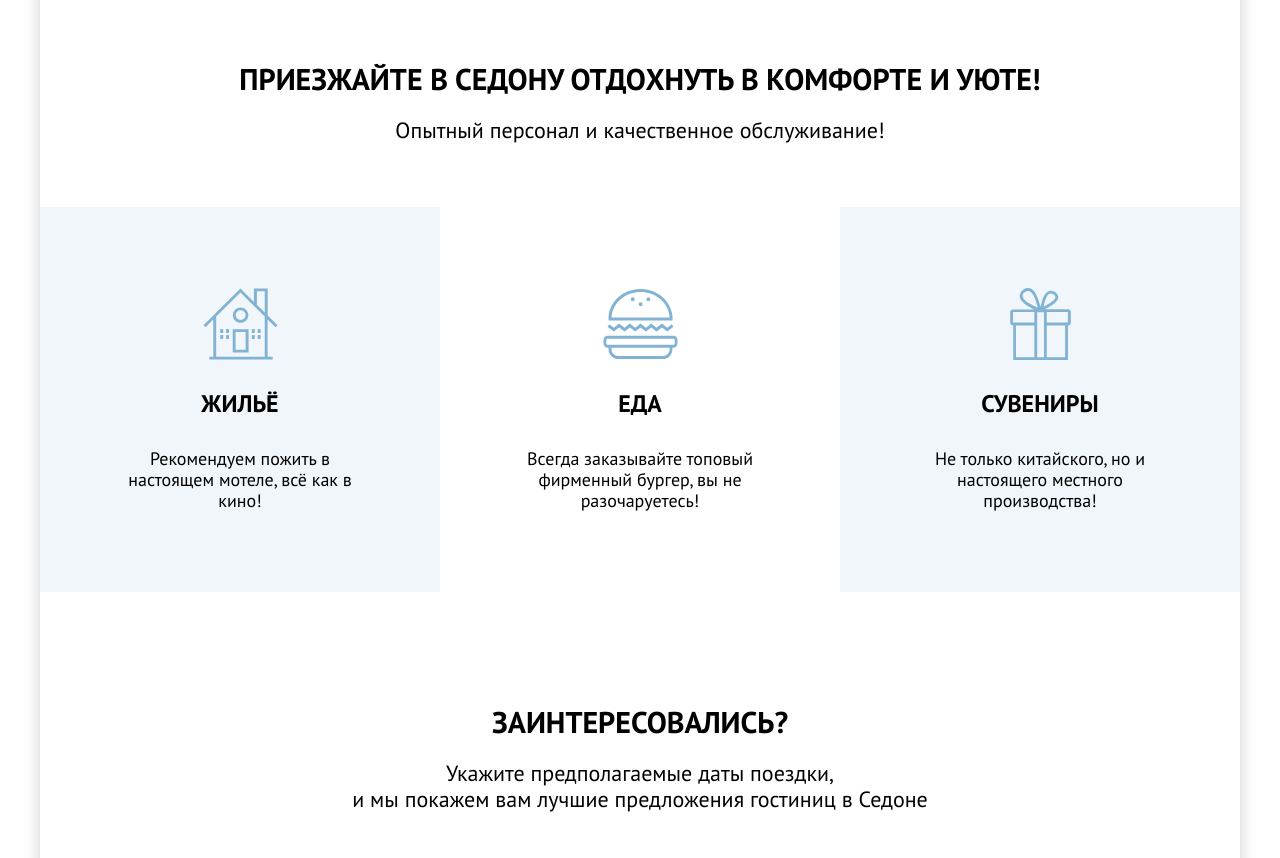
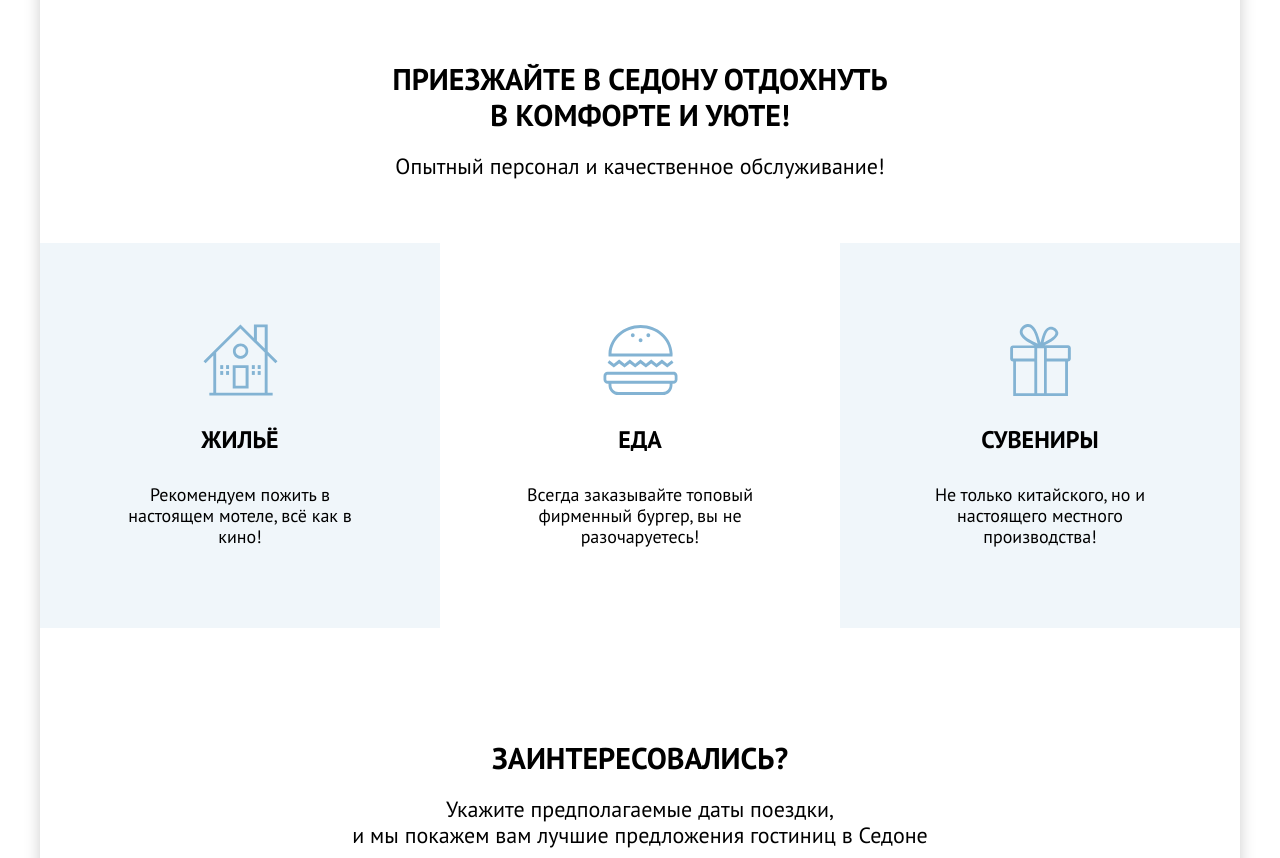
Before and after one commit to SyachTheDiabolical/2600045-sedona-2, a plain HTML site: page index.html in a window 1280 px wide. Shown: the part 1973-2831 px from the top of the page. Drawn offline with Linux system fonts and the light colour scheme.

Commit message:
помарка

```diff
--- a/styles/styles.css
+++ b/styles/styles.css
@@ -279,9 +279,11 @@ a {
 /*          FEATURES        */
 .features {
   margin: 0;
+
 }
 
 .features-title {
+  width:505px;
   font-weight: 700;
   font-size: 30px;
   line-height: 36px;
```
